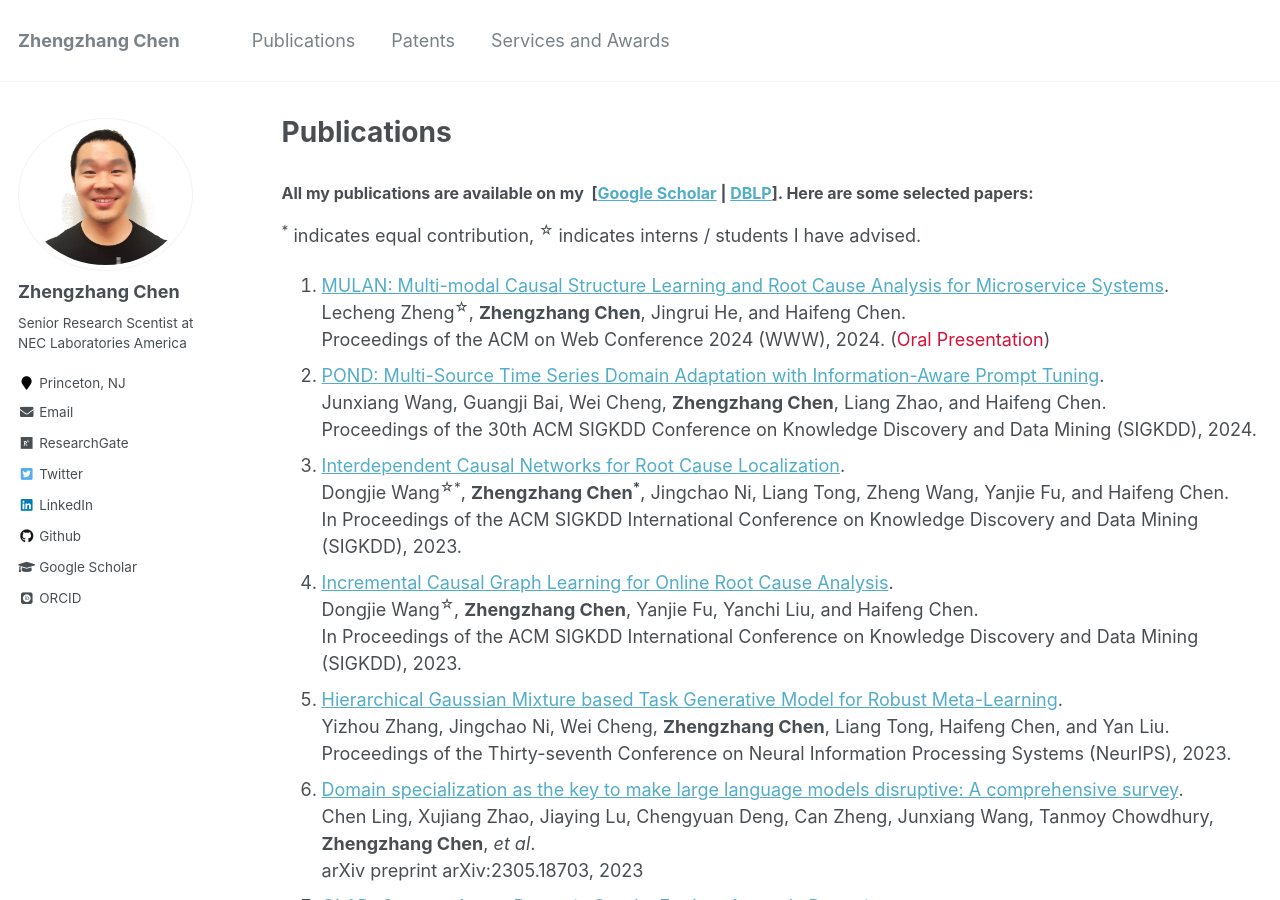
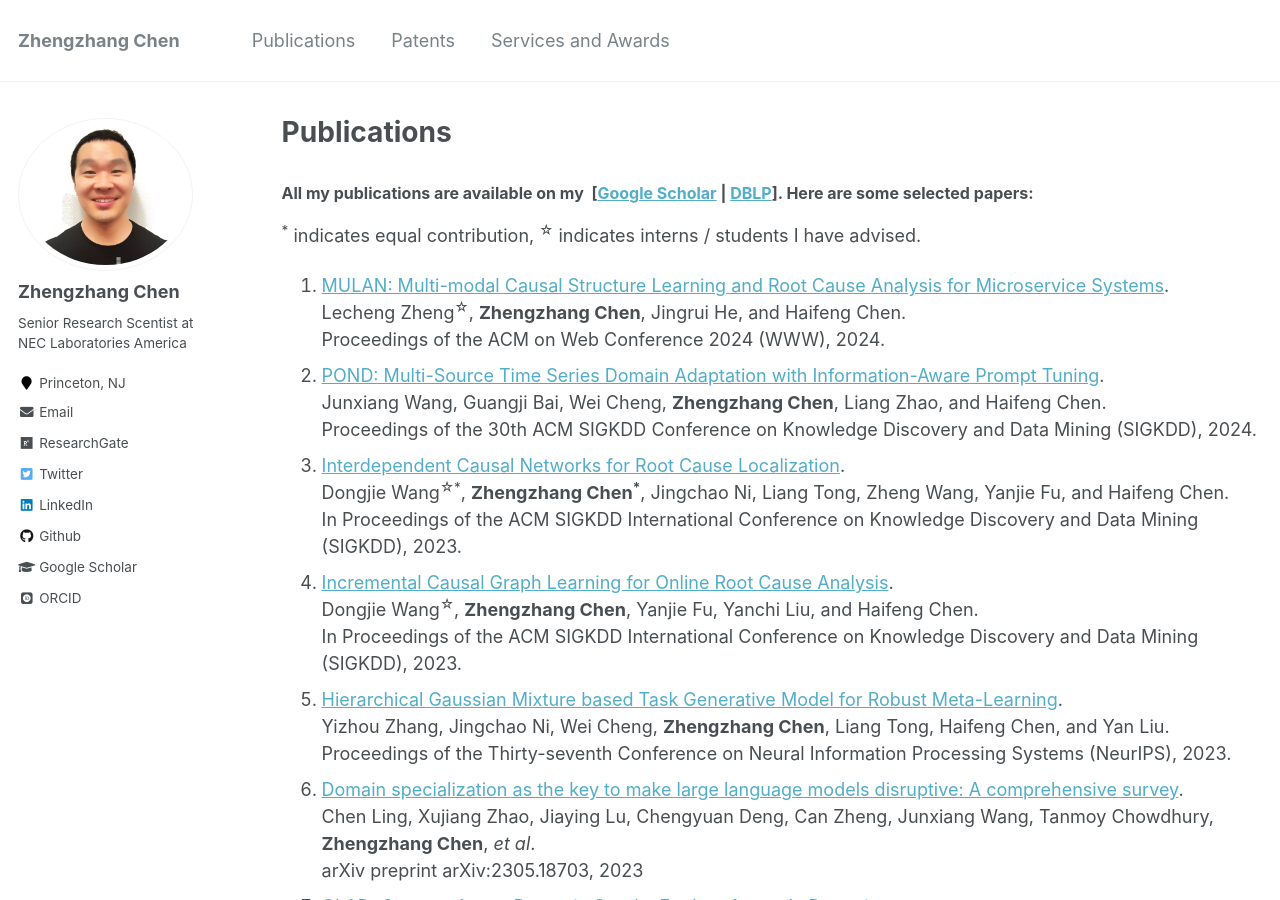
Before and after one commit to zhengzhangchen/zhengzhangchen.github.io, a Jekyll site: the page built from _pages/publications.md, in a window 1280 px wide and 900 px high. Built offline with Jekyll 4.4.1, drawn with Linux system fonts in a browser that asks for light colours; some web fonts are replaced.

Commit message:
Update publications.md

```diff
--- a/_pages/publications.md
+++ b/_pages/publications.md
@@ -8,7 +8,7 @@ author_profile: true
 <h3><font size="3"><b>All my publications are available on my </b>&nbsp;[<a href="https://scholar.google.com/citations?user=2t7wQ24AAAAJ" target="_blank">Google Scholar</a> | <a href="https://dblp.org/pid/14/3744.html" target="_blank">DBLP</a>]. Here are some selected papers: </font> </h3>
 <p><sup>*</sup> indicates equal contribution, <sup>&#9734;</sup> indicates interns / students I have advised.</p>
 
-1. [MULAN: Multi-modal Causal Structure Learning and Root Cause Analysis for Microservice Systems](https://zhengzhangchen.github.io/paper/MULAN- Multi-modal Causal Structure Learning and Root Cause Analysis for Microservice Systems.pdf). <br> Lecheng Zheng<sup>&#9734;</sup>, <b>Zhengzhang Chen</b>, Jingrui He, and Haifeng Chen. <br> Proceedings of the ACM on Web Conference 2024 (WWW), 2024. (<span style="color:#D3123B">Oral Presentation</span>)
+1. [MULAN: Multi-modal Causal Structure Learning and Root Cause Analysis for Microservice Systems](https://zhengzhangchen.github.io/paper/MULAN- Multi-modal Causal Structure Learning and Root Cause Analysis for Microservice Systems.pdf). <br> Lecheng Zheng<sup>&#9734;</sup>, <b>Zhengzhang Chen</b>, Jingrui He, and Haifeng Chen. <br> Proceedings of the ACM on Web Conference 2024 (WWW), 2024.
 2. [POND: Multi-Source Time Series Domain Adaptation with Information-Aware Prompt Tuning](https://zhengzhangchen.github.io/paper/POND- Multi-Source Time Series Domain Adaptation with Information-Aware Prompt Tuning.pdf). <br> Junxiang Wang, Guangji Bai, Wei Cheng, <b>Zhengzhang Chen</b>, Liang Zhao, and Haifeng Chen. <br> Proceedings of the 30th ACM SIGKDD Conference on Knowledge Discovery and Data Mining (SIGKDD), 2024.
 3. [Interdependent Causal Networks for Root Cause Localization](https://zhengzhangchen.github.io/paper/Interdependent Causal Networks for Root Cause Localization.pdf). <br> Dongjie Wang<sup>&#9734;*</sup>, <b>Zhengzhang Chen<sup>*</sup></b>, Jingchao Ni, Liang Tong, Zheng Wang, Yanjie Fu, and Haifeng Chen. <br> In Proceedings of the ACM SIGKDD International Conference on Knowledge Discovery and Data Mining (SIGKDD), 2023.
 4. [Incremental Causal Graph Learning for Online Root Cause Analysis](https://zhengzhangchen.github.io/paper/Incremental Causal Graph Learning for Online Root Cause Analysis.pdf). <br> Dongjie Wang<sup>&#9734;</sup>,  <b>Zhengzhang Chen</b>, Yanjie Fu, Yanchi Liu, and Haifeng Chen. <br> In Proceedings of the ACM SIGKDD International Conference on Knowledge Discovery and Data Mining (SIGKDD), 2023.
```
